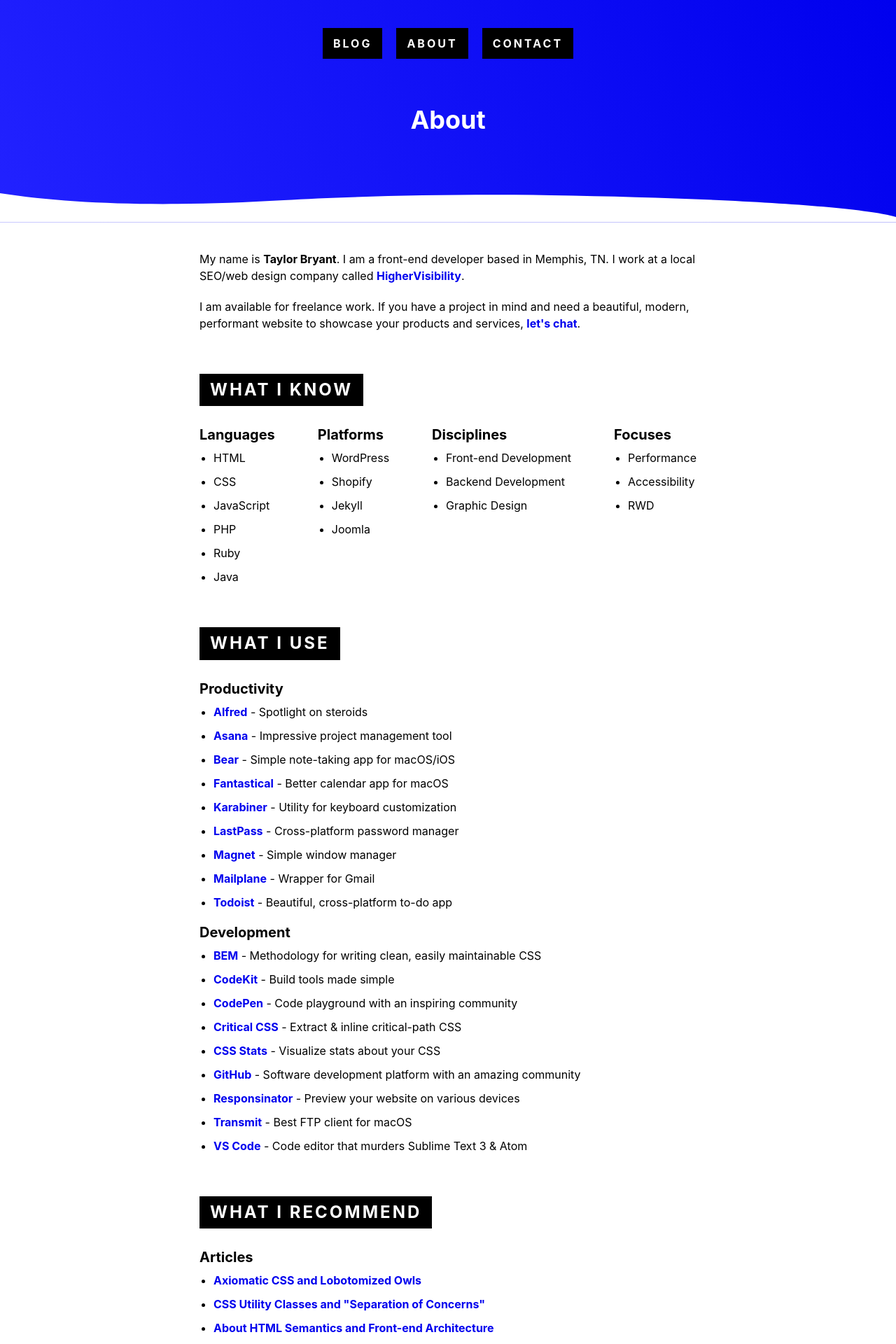
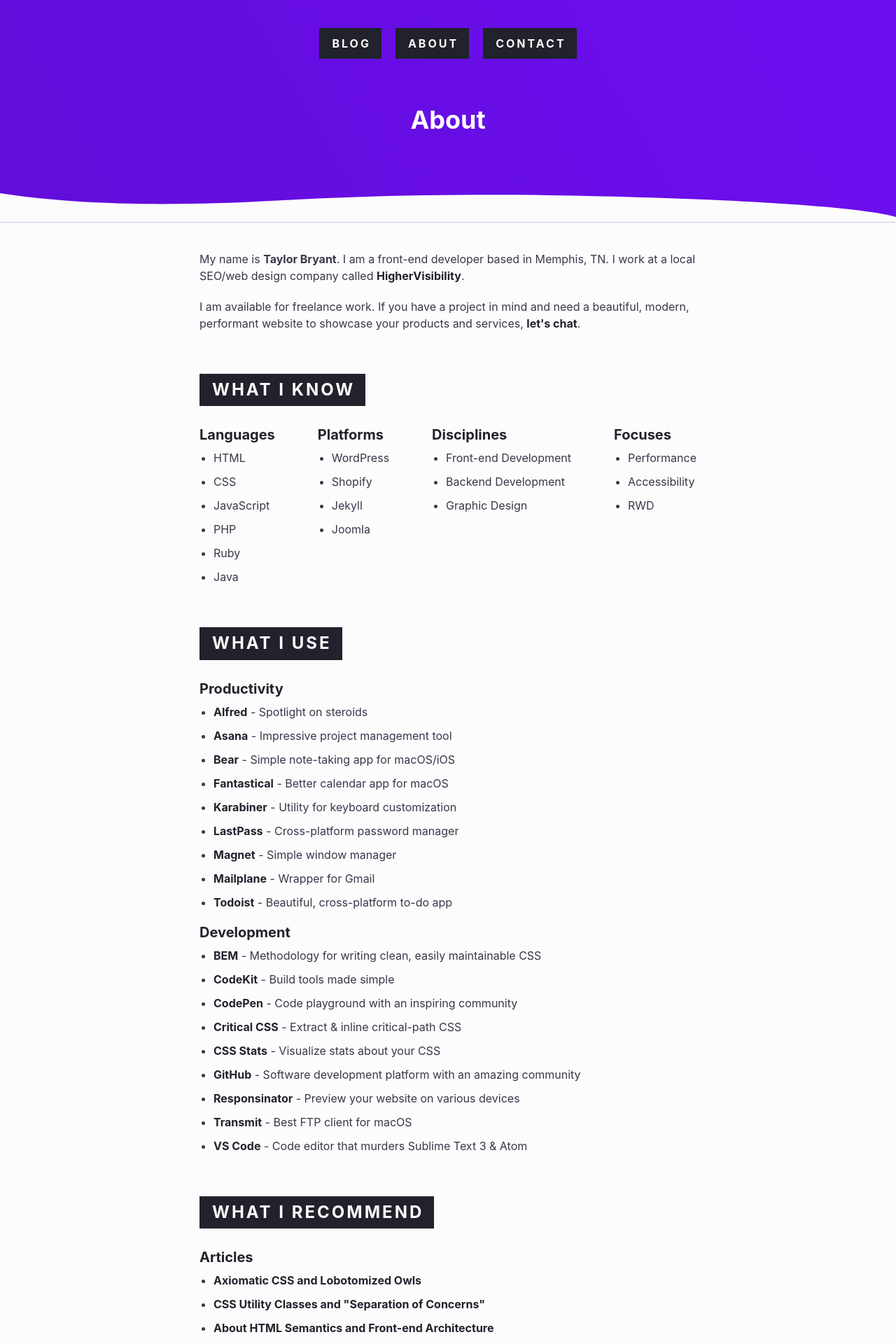
Before and after one commit to scottwater/taylorbryant.github.io, a Jekyll site: the page built from about.html, in a window 1280 px wide. Shown: the top 1920 px of the page at 70% size. Built offline with Jekyll 4.4.1, drawn with Linux system fonts in a browser that asks for light colours.

Commit message:
Refactor layouts and includes, adjust styles

```diff
--- a/_includes/about.scss
+++ /dev/null
@@ -1,212 +0,0 @@
-html {
-  line-height: 1.15;
-      -ms-text-size-adjust: 100%;
-  -webkit-text-size-adjust: 100%;
-}
-body {
-  margin: 0;
-}
-footer, header {
-  display: block;
-}
-h1 {
-  font-size: 2em;
-  margin: .67em 0;
-}
-a {
-  background-color: transparent;
-  -webkit-text-decoration-skip: objects;
-}
-strong {
-  font-weight: inherit;
-}
-strong {
-  font-weight: bolder;
-}
-::-webkit-file-upload-button {
-  -webkit-appearance: button;
-  font: inherit;
-}
-* {
-  margin: 0;
-  padding: 0;
-}
-*, *:before, *:after {
-  -webkit-box-sizing: inherit;
-          box-sizing: inherit;
-}
-html {
-  -webkit-box-sizing: border-box;
-          box-sizing: border-box;
-  font-family: sans-serif;
-      -ms-text-size-adjust: 100%;
-  -webkit-text-size-adjust: 100%;
-}
-body {
-  color: #000;
-  font-family: -apple-system, BlinkMacSystemFont, 'Segoe UI', Helvetica, Arial, sans-serif, 'Apple Color Emoji', 'Segoe UI Emoji', 'Segoe UI Symbol';
-  font-size: 16px;
-  line-height: 1.5;
-  word-wrap: break-word;
-}
-a {
-  color: #0000EE;
-  font-weight: 700;
-  text-decoration: none;
-}
-a:hover, a:active {
-  text-decoration: underline;
-}
-h1, h2, h3 {
-  font-weight: 700;
-  line-height: 1.1;
-  margin-top: 40px;
-  margin-bottom: 10px;
-}
-h1 {
-  font-size: 2.25em;
-}
-h2 {
-  font-size: 1.5em;
-}
-h3 {
-  font-size: 1.25em;
-}
-p, ul {
-  margin-bottom: 20px;
-}
-ul {
-  margin: 0 0 20px 0;
-  padding: 0 0 0 40px;
-}
-li {
-  margin-bottom: 10px;
-}
-strong {
-  font-weight: 700;
-}
-.visible-area {
-  overflow: hidden;
-}
-.header {
-  background-color: #306ffd;
-  background-image: linear-gradient(60deg, #306efe, #003ab7);
-  padding: 40px 0 120px;
-  position: relative;
-}
-.header__copy {
-  color: #fff;
-  line-height: 1.5;
-  margin: 60px auto 0;
-  max-width: 75%;
-  text-align: center;
-}
-@media only screen and (max-width: 600px) and (orientation: landscape) {
-  .header__copy {
-    font-size: 2em;
-  }
-}
-.header__bottom {
-  bottom: 0;
-  height: auto;
-  left: 0;
-  position: absolute;
-  width: 100%;
-}
-.navigation {
-  -webkit-box-align: center;
-  -ms-flex-align: center;
-  align-items: center;
-  display: -webkit-box;
-  display: -ms-flexbox;
-  display: flex;
-  font-weight: 600;
-  -webkit-box-pack: center;
-  -ms-flex-pack: center;
-  justify-content: center;
-  letter-spacing: 2px;
-  list-style: none;
-  margin: 0;
-  padding: 0;
-  text-transform: uppercase;
-}
-@media only screen and (max-width: 450px) {
-  .navigation {
-    font-size: 14px;
-  }
-}
-.navigation__link {
-  background-color: #000;
-  color: #fff;
-  display: block;
-  letter-spacing: 3px;
-  padding: 10px 15px;
-}
-.navigation__link:hover {
-  background-color: #fff;
-  color: #000;
-  text-decoration: none;
-}
-.navigation__item {
-  margin-bottom: 0;
-}
-.navigation__item + .navigation__item {
-  margin-left: 20px;
-}
-@media only screen and (max-width: 450px) {
-  .navigation__item + .navigation__item {
-    margin-left: 5px;
-  }
-}
-.container {
-  margin: 40px auto;
-  max-width: 750px;
-  padding: 0 20px;
-  width: 100%;
-}
-.row {
-  display: -webkit-box;
-  display: -ms-flexbox;
-  display: flex;
-  -ms-flex-wrap: wrap;
-      flex-wrap: wrap;
-  -webkit-box-pack: justify;
-  -ms-flex-pack: justify;
-  justify-content: space-between;
-}
-@media only screen and (max-width: 767px) {
-  .row {
-    -webkit-box-orient: vertical;
-    -webkit-box-direction: normal;
-    -ms-flex-direction: column;
-        flex-direction: column;
-  }
-}
-.skill-list__heading {
-  background-color: #000;
-  color: #fff;
-  display: inline-block;
-  letter-spacing: 3px;
-  padding: 10px 15px;
-  text-transform: uppercase;
-}
-.skill-list__subheading {
-  margin-top: 20px;
-}
-.skill-list {
-  padding-left: 20px;
-}
-.footer {
-  color: #6a737d;
-  display: -webkit-box;
-  display: -ms-flexbox;
-  display: flex;
-  font-size: 80%;
-  -webkit-box-pack: justify;
-  -ms-flex-pack: justify;
-  justify-content: space-between;
-  margin-top: 40px;
-}
-.footer__copyright {
-  margin-bottom: 0;
-}
--- a/_includes/header.html
+++ b/_includes/header.html
@@ -11,14 +11,6 @@
 
         <!-- Canonical URL -->
         <link rel="canonical" href="https://taylorbryant.blog{{ page.permalink }}">
-
-        <!-- Favicons -->
-        <link rel="apple-touch-icon" sizes="180x180" href="/apple-touch-icon.png">
-        <link rel="icon" type="image/png" sizes="32x32" href="/favicon-32x32.png">
-        <link rel="icon" type="image/png" sizes="16x16" href="/favicon-16x16.png">
-        <link rel="manifest" href="/manifest.json">
-        <link rel="mask-icon" href="/safari-pinned-tab.svg" color="#1d54e5">
-        <meta name="theme-color" content="#ffffff">
 
         <!-- Schema.org markup for Google+ -->
         <meta itemprop="name" content="Taylor Bryant">
@@ -48,28 +40,12 @@
         <meta property="article:tag" content="front-end" />
         <meta property="article:tag" content="developer" />
         <meta property="article:tag" content="memphis" />
-
-        {% capture styles %}
-          {% include home.scss %}
-        {% endcapture %}
-
-        <style>
-        {{ styles | scssify }}
-        </style>
-      {% when '/about' %}
+      {% when '/about.html' %}
         <title>Taylor Bryant | About</title>
         <meta name="description" content="My name is Taylor Bryant. I am a front-end developer based in Memphis, TN. I work at a local SEO/web design company called HigherVisibility." />
 
         <!-- Canonical URL -->
         <link rel="canonical" href="https://taylorbryant.blog{{ page.permalink }}">
-
-        <!-- Favicons -->
-        <link rel="apple-touch-icon" sizes="180x180" href="/apple-touch-icon.png">
-        <link rel="icon" type="image/png" sizes="32x32" href="/favicon-32x32.png">
-        <link rel="icon" type="image/png" sizes="16x16" href="/favicon-16x16.png">
-        <link rel="manifest" href="/manifest.json">
-        <link rel="mask-icon" href="/safari-pinned-tab.svg" color="#1d54e5">
-        <meta name="theme-color" content="#ffffff">
 
         <!-- Schema.org markup for Google+ -->
         <meta itemprop="name" content="Taylor Bryant | About">
@@ -100,28 +76,12 @@
         <meta property="article:tag" content="developer" />
         <meta property="article:tag" content="memphis" />
         <meta property="article:tag" content="freelance" />
-
-        {% capture styles %}
-          {% include about.scss %}
-        {% endcapture %}
-
-        <style>
-        {{ styles | scssify }}
-        </style>
       {% else %}
         <title>Taylor Bryant | {{ page.title }}</title>
         <meta name="description" content="{{ page.description }}" />
 
         <!-- Canonical URL -->
         <link rel="canonical" href="https://taylorbryant.blog{{ page.permalink }}">
-
-        <!-- Favicons -->
-        <link rel="apple-touch-icon" sizes="180x180" href="/apple-touch-icon.png">
-        <link rel="icon" type="image/png" sizes="32x32" href="/favicon-32x32.png">
-        <link rel="icon" type="image/png" sizes="16x16" href="/favicon-16x16.png">
-        <link rel="manifest" href="/manifest.json">
-        <link rel="mask-icon" href="/safari-pinned-tab.svg" color="#1d54e5">
-        <meta name="theme-color" content="#ffffff">
 
         <!-- Schema.org markup for Google+ -->
         <meta itemprop="name" content="{{ page.title }}">
@@ -149,15 +109,23 @@
         <meta property="article:tag" content="css" />
         <meta property="article:tag" content="stats" />
         <meta property="article:tag" content="bookmarklet" />
+    {% endcase %}
 
     {% capture styles %}
       {% include style.scss %}
     {% endcapture %}
 
+    <!-- Favicons -->
+    <link rel="apple-touch-icon" sizes="180x180" href="/apple-touch-icon.png">
+    <link rel="icon" type="image/png" sizes="32x32" href="/favicon-32x32.png">
+    <link rel="icon" type="image/png" sizes="16x16" href="/favicon-16x16.png">
+    <link rel="manifest" href="/manifest.json">
+    <link rel="mask-icon" href="/safari-pinned-tab.svg" color="#1d54e5">
+    <meta name="theme-color" content="#ffffff">
+
     <style>
       {{ styles | scssify }}
     </style>
-    {% endcase %}
   </head>
   <body>
     <div class="visible-area">
--- a/_includes/home.scss
+++ /dev/null
@@ -1,174 +0,0 @@
-html {
-  line-height: 1.15;
-      -ms-text-size-adjust: 100%;
-  -webkit-text-size-adjust: 100%;
-}
-body {
-  margin: 0;
-}
-footer, header {
-  display: block;
-}
-h1 {
-  font-size: 2em;
-  margin: .67em 0;
-}
-a {
-  background-color: transparent;
-  -webkit-text-decoration-skip: objects;
-}
-::-webkit-file-upload-button {
-  -webkit-appearance: button;
-  font: inherit;
-}
-* {
-  margin: 0;
-  padding: 0;
-}
-*, *:before, *:after {
-  -webkit-box-sizing: inherit;
-          box-sizing: inherit;
-}
-html {
-  -webkit-box-sizing: border-box;
-          box-sizing: border-box;
-  font-family: sans-serif;
-      -ms-text-size-adjust: 100%;
-  -webkit-text-size-adjust: 100%;
-}
-body {
-  color: #000;
-  font-family: -apple-system, BlinkMacSystemFont, 'Segoe UI', Helvetica, Arial, sans-serif, 'Apple Color Emoji', 'Segoe UI Emoji', 'Segoe UI Symbol';
-  font-size: 16px;
-  line-height: 1.5;
-  word-wrap: break-word;
-}
-a {
-  color: #0000EE;
-  font-weight: 700;
-  text-decoration: none;
-}
-a:hover, a:active {
-  text-decoration: underline;
-}
-h1, h2, h3 {
-  font-weight: 700;
-  line-height: 1.1;
-  margin-top: 40px;
-  margin-bottom: 10px;
-}
-h1 {
-  font-size: 2.25em;
-}
-h2 {
-  font-size: 1.5em;
-}
-h3 {
-  font-size: 1.25em;
-}
-ul {
-  margin-bottom: 20px;
-}
-ul {
-  margin: 0 0 20px 0;
-  padding: 0 0 0 40px;
-}
-li {
-  margin-bottom: 10px;
-}
-.visible-area {
-  overflow: hidden;
-}
-.header {
-  background-color: #0000EE;
-  background-image: linear-gradient(60deg, #22f, #0000EE);
-  padding: 40px 0 120px;
-  position: relative;
-}
-.header__copy {
-  color: #fff;
-  line-height: 1.5;
-  margin: 60px auto 0;
-  max-width: 75%;
-  text-align: center;
-}
-@media only screen and (max-width: 600px) and (orientation: landscape) {
-  .header__copy {
-    font-size: 2em;
-  }
-}
-.header__bottom {
-  bottom: 0;
-  height: auto;
-  left: 0;
-  position: absolute;
-  width: 100%;
-}
-.navigation {
-  -webkit-box-align: center;
-  -ms-flex-align: center;
-  align-items: center;
-  display: -webkit-box;
-  display: -ms-flexbox;
-  display: flex;
-  font-weight: 600;
-  -webkit-box-pack: center;
-  -ms-flex-pack: center;
-  justify-content: center;
-  letter-spacing: 2px;
-  list-style: none;
-  margin: 0;
-  padding: 0;
-  text-transform: uppercase;
-}
-@media only screen and (max-width: 450px) {
-  .navigation {
-    font-size: 14px;
-  }
-}
-.navigation__link {
-  background-color: #000;
-  color: #fff;
-  display: block;
-  letter-spacing: 3px;
-  padding: 10px 15px;
-}
-.navigation__link:hover {
-  background-color: #fff;
-  color: #000;
-  text-decoration: none;
-}
-.navigation__item {
-  margin-bottom: 0;
-}
-.navigation__item + .navigation__item {
-  margin-left: 20px;
-}
-@media only screen and (max-width: 450px) {
-  .navigation__item + .navigation__item {
-    margin-left: 5px;
-  }
-}
-.container {
-  margin: 40px auto;
-  max-width: 750px;
-  padding: 0 20px;
-  width: 100%;
-}
-.list__item {
-  margin-top: 20px;
-}
-.footer {
-  color: #6a737d;
-  display: -webkit-box;
-  display: -ms-flexbox;
-  display: flex;
-  font-size: 80%;
-  -webkit-box-pack: justify;
-  -ms-flex-pack: justify;
-  justify-content: space-between;
-  margin-top: 40px;
-}
-.footer__copyright {
-  margin-bottom: 0;
-}
--- a/_includes/style.scss
+++ b/_includes/style.scss
@@ -535,16 +535,21 @@
 }
 
 body {
-  color: #000;
+  background-color: #fcfcfd;
+  color: #373849;
   font-family: -apple-system, BlinkMacSystemFont, 'Segoe UI', Helvetica, Arial, sans-serif, 'Apple Color Emoji', 'Segoe UI Emoji', 'Segoe UI Symbol';
   font-size: 16px;
   line-height: 1.5;
   word-wrap: break-word;
 }
 
+html, body {
+  height: 100%;
+}
+
 /* Text Elements */
 a {
-  color: #0000EE;
+  color: #21222c;
   font-weight: 700;
   text-decoration: none;
 }
@@ -561,6 +566,7 @@
 }
 
 h1, h2, h3, h4, h5, h6 {
+  color: #21222c;
   font-weight: 700;
   line-height: 1.1;
   margin-top: 40px;
@@ -637,8 +643,9 @@
 }
 
 code, tt {
-  background-color: rgba(27, 31, 35, .05);
+  background-color: #f0f1f4;
   border-radius: 3px;
+  color: #636583;
   font-family: 'SFMono-Regular', Consolas, 'Liberation Mono', Menlo, Courier, monospace;
   font-size: 85%;
   margin: 0;
@@ -655,8 +662,8 @@
 
 /* Main Content */
 .img--border {
-  border: 3px solid #ff79c6;
-  padding: 6px;
+  border: 3px solid #21222c;
+  border-radius: 3px;
 }
 
 .visible-area {
@@ -664,14 +671,14 @@
 }
 
 .header {
-  background-color: #306ffd;
-  background-image: linear-gradient(60deg, #22f, #0000EE);
+  background-color: #6d0ef1;
+  background-image: linear-gradient(60deg, #620dd9, #6d0ef1);
   padding: 40px 0 120px;
   position: relative;
 }
 
 .header__copy {
-  color: #fff;
+  color: #fcfcfd;
   line-height: 1.5;
   margin: 60px auto 0;
   max-width: 75%;
@@ -717,16 +724,16 @@
 }
 
 .navigation__link {
-  background-color: #000;
-  color: #fff;
+  background-color: #21222c;
+  color: #fcfcfd;
   display: block;
   letter-spacing: 3px;
-  padding: 10px 15px;
+  padding: 10px 15px 10px 18px;
 }
 
 .navigation__link:hover {
-  background-color: #fff;
-  color: #000;
+  background-color: #fcfcfd;
+  color: #21222c;
   text-decoration: none;
 }
 
@@ -772,17 +779,22 @@
 }
 
 // Home
+.list__heading {
+  font-size: 1rem;
+  letter-spacing: 5px;
+  text-transform: uppercase;
+}
 .list__item {
   margin-top: 20px;
 }
 
 // About
 .skill-list__heading {
-  background-color: #000;
-  color: #fff;
+  background-color: #21222c;
+  color: #fcfcfd;
   display: inline-block;
   letter-spacing: 3px;
-  padding: 10px 15px;
+  padding: 10px 15px 10px 18px;
   text-transform: uppercase;
 }
 
@@ -802,12 +814,9 @@
 }
 
 .post__title {
+  color: #6d0ef1;
   font-size: 2.25em;
   margin: 0 0 10px 0;
-  background-image: linear-gradient(90deg, #F79533 0%, #F37055 15%, #EF4E7B 30%, #A166AB 44%, #5073B8 58%, #1098AD 72%, #07B39B 86%, #6DBA82 100%);
-  background-size: cover;
-  -webkit-background-clip: text;
-  -webkit-text-fill-color: transparent;
   text-transform: uppercase;
 }
 
@@ -823,7 +832,7 @@
 
 /* Footer */
 .footer {
-  color: #6a737d;
+  color: #999bb2;
   display: -webkit-box;
   display: -ms-flexbox;
   display: flex;
--- a/_layouts/default.html
+++ b/_layouts/default.html
@@ -4,6 +4,18 @@
 
 {% include header.html %}
 
+<header class="header">
+  <ul class="navigation">
+      <li class="navigation__item"><a class="navigation__link" href="{{  "/" | relative_url }}">Blog</a></li>
+      <li class="navigation__item"><a class="navigation__link" href="{{ "/about" | relative_url }}">About</a></li>
+      <li class="navigation__item"><a class="navigation__link" href="mailto:taylor@bryant.io">Contact</a></li>
+  </ul>
+
+  <h1 class="header__copy">{{ page.header-text }}</h1>
+
+  <svg width="100%" height="47px" viewBox="0 0 1440 47" version="1.1" xmlns="http://www.w3.org/2000/svg" class="header__bottom" preserveAspectRatio="none" data-reactid="14"><defs data-reactid="15"></defs><g id="Page-1" stroke="none" stroke-width="1" fill="none" fill-rule="evenodd" data-reactid="16"><path d="M0,0.0577405639 C117.504588,18.44359 269.602477,22.1720696 456.293666,11.2431795 C562.076057,5.05068514 730.784198,0.911127653 885.297232,3.27366179 C1157.17617,7.43074321 1386.98062,21.3276838 1440,38.3891927 L1440,46.9388979 L0,46.9388979 L0,0.0577405639 Z" id="Path-9" fill="#fcfcfd" data-reactid="17"></path></g></svg>
+</header>
+
 {{ content }}
 
 {% include footer.html %}
--- a/_layouts/post.html
+++ b/_layouts/post.html
@@ -3,6 +3,7 @@
 ---
 
 {% include header.html %}
+
 <div class="container">
   <header>
     <p class="post__date">{{ page.date | date_to_long_string }}</p>
@@ -10,6 +11,6 @@
     <p class="post__author"><em>by</em> <a href="{{  "/" | relative_url }}">Taylor Bryant</a></p>
   </header>
 
-  {{ content }}
+{{ content }}
 
 {% include footer-post.html %}
--- a/about.html
+++ b/about.html
@@ -1,18 +1,7 @@
 ---
 layout: default
+header-text: About
 ---
-
-<header class="header">
-  <ul class="navigation">
-      <li class="navigation__item"><a class="navigation__link" href="{{  "/" | relative_url }}">Blog</a></li>
-      <li class="navigation__item"><a class="navigation__link" href="{{ "/about" | relative_url }}">About</a></li>
-      <li class="navigation__item"><a class="navigation__link" href="mailto:taylor@bryant.io">Contact</a></li>
-  </ul>
-
-  <h1 class="header__copy">About</h1>
-
-  <svg width="100%" height="47px" viewBox="0 0 1440 47" version="1.1" xmlns="http://www.w3.org/2000/svg" class="header__bottom" preserveAspectRatio="none" data-reactid="14"><defs data-reactid="15"></defs><g id="Page-1" stroke="none" stroke-width="1" fill="none" fill-rule="evenodd" data-reactid="16"><path d="M0,0.0577405639 C117.504588,18.44359 269.602477,22.1720696 456.293666,11.2431795 C562.076057,5.05068514 730.784198,0.911127653 885.297232,3.27366179 C1157.17617,7.43074321 1386.98062,21.3276838 1440,38.3891927 L1440,46.9388979 L0,46.9388979 L0,0.0577405639 Z" id="Path-9" fill="#FFFFFF" data-reactid="17"></path></g></svg>
-</header>
 
 <div class="container">
   <p>My name is <strong>Taylor Bryant</strong>. I am a front-end developer based in Memphis, TN. I work at a local SEO/web design company called <a href="https://highervisibility.com">HigherVisibility</a>.</p>
```
Also changed, not shown: index.html (+2 -14 lines). Lines whose indentation alone changed are shown as unchanged.
